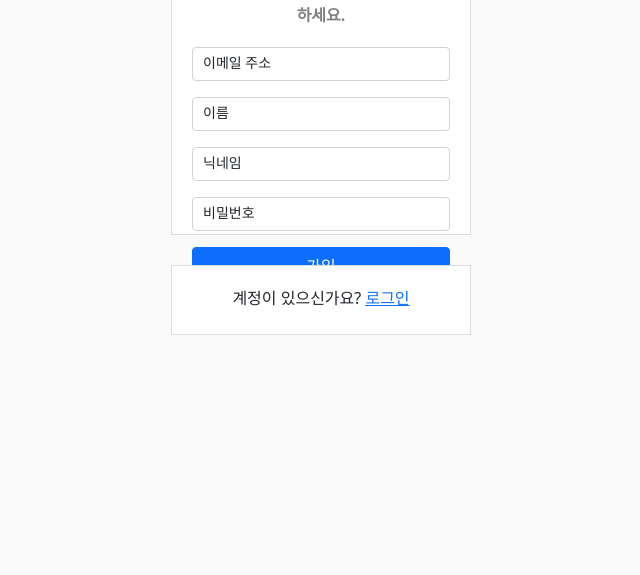
After one commit to winkite1226/mystagram, a Django app: page /sign-up/ in a window 1280 px wide. The commit adds this page. Shown: the part 195-770 px from the top of the page, without its empty margins (319-959 px from the left). Run offline with Django 4.2, Linux system fonts and the light colour scheme.

Commit message:
complete signup html

```diff
--- a/templates/user/signin.html
+++ b/templates/user/signin.html
@@ -39,7 +39,7 @@
                 <button id="login_button" class="btn btn-primary" style="width: 100%"> 로그인 </button>
             </div>
             <div style="padding: 20px ;text-align: center;border: solid 1px rgba(219, 219, 219, 1); width: 300px; height: 70px; margin-top: 30px; background: white">
-                <div> 계정이 없으신가요? <a href="#">가입하기</a></div>
+                <div> 계정이 없으신가요? <a href="{% url 'sign-up' %}">가입하기</a></div>
             </div>
         </div>
 
--- /dev/null
+++ b/templates/user/signup.html
@@ -0,0 +1,69 @@
+<!doctype html>
+<html lang="en">
+<head>
+
+    <!-- Required meta tags -->
+    <meta charset="utf-8">
+    <meta name="viewport" content="width=device-width, initial-scale=1">
+
+    <!-- Bootstrap CSS -->
+    <link href="https://cdn.jsdelivr.net/npm/bootstrap@5.1.3/dist/css/bootstrap.min.css" rel="stylesheet"
+          integrity="sha384-1BmE4kWBq78iYhFldvKuhfTAU6auU8tT94WrHftjDbrCEXSU1oBoqyl2QvZ6jIW3" crossorigin="anonymous">
+
+    <!-- Jquery -->
+    <script src="http://code.jquery.com/jquery-latest.min.js"></script>
+
+    <title>Sign up</title>
+
+</head>
+<body style="background: #FAFAFA">
+
+    <div style="display: flex; flex-direction: column; align-items: center; width: 100%">
+        <div style="padding: 20px ;text-align: center;border: solid 1px rgba(219, 219, 219, 1); width: 300px; height: 400px; margin-top: 30px; background: white">
+            <div style="padding-bottom: 10px"><img style="width: 150px"
+                                                src="https://www.instagram.com/static/images/web/mobile_nav_type_logo-2x.png/1b47f9d0e595.png">
+            </div>
+            <div style="font-weight: bold; color: gray;padding-bottom: 20px"> 친구들의 사진과 동영상을 보려면 가입하세요.</div>
+            <div>
+                <div class="form-floating mb-3">
+                    <input type="email" class="form-control" style="font-size: 14px; height: 24px" id="input_email" placeholder="name@example.com">
+                    <label for="input_email" style="font-size: 14px;padding: 4px 10px">이메일 주소</label>
+                </div>
+            </div>
+            <div>
+                <div class="form-floating mb-3">
+                    <input type="text" class="form-control" style="font-size: 14px; height: 24px" id="input_name" placeholder="name@example.com">
+                    <label for="input_name" style="font-size: 14px;padding: 4px 10px">이름</label>
+                </div>
+            </div>
+            <div>
+                <div class="form-floating mb-3">
+                    <input type="text" class="form-control" style="font-size: 14px; height: 24px" id="input_nickname" placeholder="name@example.com">
+                    <label for="input_nickname" style="font-size: 14px;padding: 4px 10px">닉네임</label>
+                </div>
+            </div>
+            <div>
+                <div class="form-floating mb-3">
+                    <input type="password" class="form-control" style="font-size: 14px; height: 24px" id="input_password" placeholder="name@example.com">
+                    <label for="input_password" style="font-size: 14px;padding: 4px 10px">비밀번호</label>
+                </div>
+            </div>
+            <button id="join_button"  class="btn btn-primary" style="width: 100%"> 가입</button>
+        </div>
+        <div style="padding: 20px ;text-align: center;border: solid 1px rgba(219, 219, 219, 1); width: 300px; height: 70px; margin-top: 30px; background: white">
+            <div> 계정이 있으신가요? <a href="{% url 'sign-in' %}">로그인</a></div>
+        </div>
+    </div>
+
+    <!-- Option 1: Bootstrap Bundle with Popper -->
+    <script src="https://cdn.jsdelivr.net/npm/bootstrap@5.1.3/dist/js/bootstrap.bundle.min.js"
+            integrity="sha384-ka7Sk0Gln4gmtz2MlQnikT1wXgYsOg+OMhuP+IlRH9sENBO0LRn5q+8nbTov4+1p"
+            crossorigin="anonymous"></script>
+
+    <!-- Option 2: Separate Popper and Bootstrap JS -->
+    <!--
+    <script src="https://cdn.jsdelivr.net/npm/@popperjs/core@2.10.2/dist/umd/popper.min.js" integrity="sha384-7+zCNj/IqJ95wo16oMtfsKbZ9ccEh31eOz1HGyDuCQ6wgnyJNSYdrPa03rtR1zdB" crossorigin="anonymous"></script>
+    <script src="https://cdn.jsdelivr.net/npm/bootstrap@5.1.3/dist/js/bootstrap.min.js" integrity="sha384-QJHtvGhmr9XOIpI6YVutG+2QOK9T+ZnN4kzFN1RtK3zEFEIsxhlmWl5/YESvpZ13" crossorigin="anonymous"></script>
+    -->
+</body>
+</html>
--- a/user/urls.py
+++ b/user/urls.py
@@ -5,4 +5,5 @@ from . import views
 
 urlpatterns = [
     path('sign-in/', views.sign_in_view, name='sign-in'),
+    path('sign-up/', views.sign_up_view, name='sign-up'),
 ]
--- a/user/views.py
+++ b/user/views.py
@@ -4,3 +4,6 @@ from django.contrib import auth  # 사용자 auth 기능
 # Create your views here.
 def sign_in_view(request):
     return render(request, 'user/signin.html')
+
+def sign_up_view(request):
+    return render(request, 'user/signup.html')
```
